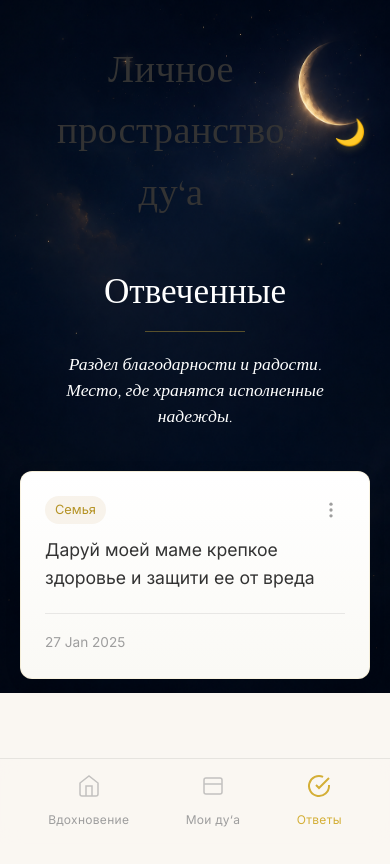
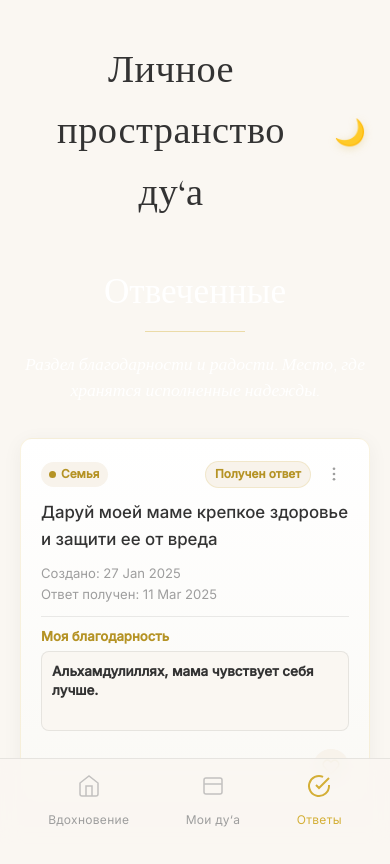
Before and after one commit to shakhabova/dua-journal, an Angular app: page /answers in a window 390 px wide. Shown: the top 864 px of the page. Built offline with nearby package versions, Linux system fonts and the light colour scheme.

Commit message:
feat: enhance dua card and answers components with new features and styles

```diff
--- a/src/app/components/dua-card/dua-card.component.html
+++ b/src/app/components/dua-card/dua-card.component.html
@@ -34,6 +34,7 @@
       <div class="card-content">
         <p class="dua-text" [class.main-text]="isMain">{{ isMain ? '"' + text + '"' : text }}</p>
         <p class="dua-ref" *ngIf="reference">{{ reference }}</p>
+        <p class="flip-hint" *ngIf="textAr && !isExporting">Нажмите, чтобы увидеть оригинал</p>
       </div>
 
       <div class="card-footer" *ngIf="(actionText || date || id) && !isExporting">
@@ -86,6 +87,7 @@
         <p class="dua-text-ar">{{ textAr }}</p>
         <p class="dua-transcription" *ngIf="transcription">{{ transcription }}</p>
         <p class="dua-ref" *ngIf="reference">{{ reference }}</p>
+        <p class="flip-hint" *ngIf="!isExporting">Нажмите, чтобы вернуться</p>
       </div>
     </div>
 
--- a/src/app/models/dua.model.ts
+++ b/src/app/models/dua.model.ts
@@ -13,7 +13,12 @@ export interface UserDua {
   id: string;
   category?: string;
   text: string;
+  textAr?: string;
+  transcription?: string;
+  reference?: string;
   dateAdded: Date;
+  answeredAt?: Date;
+  answerNote?: string;
   isAnswered: boolean;
   isCustom: boolean;
   originalDuaId?: string;
--- a/src/app/pages/answers/answers.component.css
+++ b/src/app/pages/answers/answers.component.css
@@ -17,7 +17,7 @@
 
 .emotional-header {
   text-align: center;
-  margin-bottom: 40px;
+  margin-bottom: 34px;
 }
 
 .section-title {
@@ -43,10 +43,220 @@
   margin: 0 auto;
 }
 
-.cards-list {
+.answered-list {
   display: flex;
   flex-direction: column;
-  gap: 20px;
+  gap: 14px;
+}
+
+.answer-card {
+  position: relative;
+  --answer-ink: var(--text-dark);
+  --answer-muted: var(--text-muted);
+  --answer-gold: var(--text-category);
+  background: var(--bg-answered);
+  border: 1px solid rgba(212, 175, 55, 0.15);
+  border-radius: 12px;
+  padding: 20px;
+  box-shadow: var(--shadow-soft);
+  color: var(--answer-ink);
+  transition: box-shadow 0.3s ease, border-color 0.3s ease;
+}
+
+.answer-card:hover {
+  box-shadow: var(--shadow-hover);
+}
+
+.answer-card-header {
+  display: flex;
+  align-items: center;
+  justify-content: space-between;
+  gap: 12px;
+  margin-bottom: 10px;
+}
+
+.header-actions {
+  display: inline-flex;
+  align-items: center;
+  gap: 8px;
+}
+
+.category-pill,
+.answered-pill {
+  display: inline-flex;
+  align-items: center;
+  border-radius: 999px;
+  padding: 3px 9px;
+  font-size: 0.74rem;
+  font-weight: 600;
+}
+
+.category-pill {
+  position: relative;
+  background: var(--bg-category);
+  color: var(--answer-gold);
+  padding-left: 20px;
+}
+
+.category-pill::before {
+  content: "";
+  position: absolute;
+  left: 8px;
+  width: 7px;
+  height: 7px;
+  border-radius: 50%;
+  background: var(--answer-gold);
+}
+
+.answered-pill {
+  color: var(--answer-gold);
+  background: var(--bg-category);
+  border: 1px solid rgba(212, 175, 55, 0.18);
+}
+
+.answer-menu {
+  position: relative;
+}
+
+.answer-menu summary {
+  width: 30px;
+  height: 30px;
+  border-radius: 50%;
+  display: grid;
+  place-items: center;
+  color: var(--answer-muted);
+  background: transparent;
+  cursor: pointer;
+  list-style: none;
+  transition: background 0.2s, color 0.2s;
+}
+
+.answer-menu summary::-webkit-details-marker {
+  display: none;
+}
+
+.answer-menu summary:hover {
+  color: var(--answer-ink);
+  background: var(--bg-hover);
+}
+
+.answer-menu svg {
+  width: 18px;
+  height: 18px;
+}
+
+.answer-menu-list {
+  position: absolute;
+  top: calc(100% + 8px);
+  right: 0;
+  z-index: 5;
+  min-width: 178px;
+  padding: 6px;
+  border: 1px solid var(--border-light);
+  border-radius: 8px;
+  background: var(--bg-card);
+  box-shadow: 0 4px 15px rgba(0, 0, 0, 0.1);
+}
+
+.answer-menu-list button {
+  width: 100%;
+  padding: 9px 10px;
+  border-radius: 6px;
+  color: var(--answer-muted);
+  text-align: left;
+  font-size: 0.82rem;
+  transition: background 0.2s, color 0.2s;
+}
+
+.answer-menu-list button:hover {
+  color: var(--answer-ink);
+  background: var(--bg-milky);
+}
+
+.answer-menu-list .danger {
+  color: var(--text-danger);
+}
+
+.dua-text {
+  color: var(--answer-ink);
+  font-family: var(--font-body);
+  font-size: 1.05rem;
+  font-weight: 500;
+  line-height: 1.6;
+  margin-bottom: 12px;
+}
+
+.answer-dates {
+  display: flex;
+  flex-direction: column;
+  gap: 3px;
+  color: var(--answer-muted);
+  font-size: 0.82rem;
+  line-height: 1.35;
+  padding-bottom: 12px;
+  border-bottom: 1px solid var(--border-light);
+}
+
+.gratitude-block {
+  display: grid;
+  grid-template-columns: minmax(0, 1fr) 44px;
+  gap: 10px;
+  align-items: end;
+  margin-top: 9px;
+}
+
+.gratitude-note {
+  display: block;
+}
+
+.gratitude-note span {
+  display: block;
+  color: var(--answer-gold);
+  font-size: 0.82rem;
+  font-weight: 700;
+  margin-bottom: 4px;
+}
+
+.gratitude-note textarea {
+  width: 100%;
+  min-height: 50px;
+  resize: none;
+  border: 1px solid var(--border-light);
+  border-radius: 8px;
+  padding: 10px;
+  background: var(--bg-milky);
+  color: var(--answer-ink);
+  font-family: var(--font-body);
+  font-size: 0.84rem;
+  font-weight: 600;
+  line-height: 1.45;
+  transition: border-color 0.2s, box-shadow 0.2s, padding 0.2s;
+}
+
+.gratitude-note textarea:focus {
+  outline: none;
+  border-color: rgba(212, 175, 55, 0.5);
+  box-shadow: 0 0 0 3px rgba(212, 175, 55, 0.1);
+}
+
+.gratitude-note textarea::placeholder {
+  color: var(--text-muted);
+  font-weight: 500;
+}
+
+.gratitude-heart {
+  width: 36px;
+  height: 36px;
+  border-radius: 50%;
+  display: grid;
+  place-items: center;
+  color: var(--answer-gold);
+  background: var(--bg-category);
+}
+
+.gratitude-heart svg {
+  width: 18px;
+  height: 18px;
 }
 
 .empty-state {
@@ -77,3 +287,17 @@
   background: #fff;
   border-color: rgba(212, 175, 55, 0.5);
 }
+
+@media (max-width: 520px) {
+  .emotional-subtitle {
+    max-width: 100%;
+  }
+
+  .gratitude-block {
+    grid-template-columns: 1fr;
+  }
+
+  .gratitude-heart {
+    justify-self: end;
+  }
+}
--- a/src/app/pages/answers/answers.component.html
+++ b/src/app/pages/answers/answers.component.html
@@ -5,25 +5,63 @@
     <p class="emotional-subtitle">Раздел благодарности и радости. Место, где хранятся исполненные надежды.</p>
   </div>
 
-  <div class="cards-list" *ngIf="answeredDuas().length > 0; else noAnswers">
-     <app-dua-card *ngFor="let dua of answeredDuas()"
-        [id]="dua.id"
-        [text]="dua.text"
-        [category]="dua.category"
-        [date]="dua.dateAdded"
-        [isAnswered]="true"
-        [hideAnswerAction]="true"
-        (editClicked)="openEditModal($event)"
-        (deleteClicked)="deleteDua($event)"
-        (unmarkAnswered)="unmarkAnswered($event)">
-     </app-dua-card>
+  <div class="answered-list" *ngIf="answeredDuas().length > 0; else noAnswers">
+    <article class="answer-card" *ngFor="let dua of answeredDuas()">
+      <div class="answer-card-header">
+        <span class="category-pill" *ngIf="dua.category">{{ dua.category }}</span>
+        <div class="header-actions">
+          <span class="answered-pill">Получен ответ</span>
+          <details class="answer-menu">
+            <summary aria-label="Действия">
+              <svg viewBox="0 0 24 24" fill="currentColor">
+                <circle cx="12" cy="5" r="1.8"></circle>
+                <circle cx="12" cy="12" r="1.8"></circle>
+                <circle cx="12" cy="19" r="1.8"></circle>
+              </svg>
+            </summary>
+            <div class="answer-menu-list">
+              <button type="button" (click)="openEditModal(dua.id)">Редактировать</button>
+              <button type="button" (click)="unmarkAnswered(dua.id)">Вернуть в активные</button>
+              <button type="button" class="danger" (click)="deleteDua(dua.id)">Удалить</button>
+            </div>
+          </details>
+        </div>
+      </div>
+
+      <p class="dua-text">{{ dua.text }}</p>
+
+      <div class="answer-dates">
+        <span>Создано: {{ dua.dateAdded | date:'d MMM yyyy' }}</span>
+        <span>Ответ получен: {{ (dua.answeredAt || dua.dateAdded) | date:'d MMM yyyy' }}</span>
+      </div>
+
+      <div class="gratitude-block">
+        <label class="gratitude-note">
+          <span>Моя благодарность</span>
+          <textarea
+            [ngModel]="dua.answerNote || ''"
+            (ngModelChange)="updateAnswerNote(dua.id, $event)"
+            maxlength="180"
+            rows="3"
+            placeholder="Альхамдулиллях, я увидела в этом милость и поддержку.">
+          </textarea>
+        </label>
+
+        <div class="gratitude-heart" aria-hidden="true">
+          <svg viewBox="0 0 24 24" fill="none" stroke="currentColor" stroke-width="2">
+            <path d="M20.8 4.6a5.5 5.5 0 0 0-7.8 0L12 5.6l-1-1a5.5 5.5 0 0 0-7.8 7.8l1 1L12 21l7.8-7.6 1-1a5.5 5.5 0 0 0 0-7.8Z"></path>
+          </svg>
+        </div>
+      </div>
+
+    </article>
   </div>
 
   <ng-template #noAnswers>
     <div class="empty-state">
       <div class="icon">✨</div>
-      <p>Здесь пока пусто, но каждая ду‘а будет услышана в свое время.</p>
-      <a routerLink="/my-duas" class="action-btn-link">Перейти к моим ду‘а</a>
+      <p>Здесь пока пусто, но каждая ду’а будет услышана в свое время.</p>
+      <a routerLink="/my-duas" class="action-btn-link">Перейти к моим ду’а</a>
     </div>
   </ng-template>
 
--- a/src/app/pages/answers/answers.component.ts
+++ b/src/app/pages/answers/answers.component.ts
@@ -1,14 +1,14 @@
 import { Component, inject, computed } from '@angular/core';
 import { CommonModule } from '@angular/common';
+import { FormsModule } from '@angular/forms';
 import { DuaService } from '../../services/dua.service';
-import { DuaCardComponent } from '../../components/dua-card/dua-card.component';
 import { RouterModule } from '@angular/router';
 import { AddDuaModalComponent } from '../../components/add-dua-modal/add-dua-modal.component';
 
 @Component({
   selector: 'app-answers',
   standalone: true,
-  imports: [CommonModule, DuaCardComponent, RouterModule, AddDuaModalComponent],
+  imports: [CommonModule, FormsModule, RouterModule, AddDuaModalComponent],
   templateUrl: './answers.component.html',
   styleUrl: './answers.component.css'
 })
@@ -54,4 +54,8 @@ export class AnswersComponent {
   unmarkAnswered(id: string) {
     this.duaService.unmarkAsAnswered(id);
   }
+
+  updateAnswerNote(id: string, note: string) {
+    this.duaService.updateAnswerNote(id, note);
+  }
 }
--- a/src/app/pages/home/home.component.ts
+++ b/src/app/pages/home/home.component.ts
@@ -1,13 +1,14 @@
-import { Component, inject, signal } from '@angular/core';
+import { Component, computed, inject } from '@angular/core';
 import { CommonModule } from '@angular/common';
 import { DuaService } from '../../services/dua.service';
 import { DuaCardComponent } from '../../components/dua-card/dua-card.component';
+import { AddDuaModalComponent } from '../../components/add-dua-modal/add-dua-modal.component';
 import { Dua } from '../../models/dua.model';
 
 @Component({
   selector: 'app-home',
   standalone: true,
-  imports: [CommonModule, DuaCardComponent],
+  imports: [CommonModule, DuaCardComponent, AddDuaModalComponent],
   templateUrl: './home.component.html',
   styleUrl: './home.component.css'
 })
@@ -18,14 +19,34 @@ export class HomeComponent {
   quranDuas: Dua[] = this.duaService.getLibraryDuas().filter(d => d.source === 'Quran');
   sunnahDuas: Dua[] = this.duaService.getLibraryDuas().filter(d => d.source === 'Sunnah');
 
-  addedDuaIds = signal<Set<string>>(new Set());
+  addedDuaIds = computed(() => {
+    const ids = this.duaService.userDuas()
+      .map(dua => dua.originalDuaId)
+      .filter((id): id is string => !!id);
+    return new Set(ids);
+  });
+  isCategoryModalOpen = false;
+  selectedLibraryDua: Dua | null = null;
 
   addToMyDuas(dua: Dua) {
-    this.duaService.addUserDua(dua.textRu, dua.source === 'Quran' ? 'Коран' : 'Сунна');
-    this.addedDuaIds.update(set => {
-      const newSet = new Set(set);
-      newSet.add(dua.id);
-      return newSet;
+    this.selectedLibraryDua = dua;
+    this.isCategoryModalOpen = true;
+  }
+
+  closeCategoryModal() {
+    this.isCategoryModalOpen = false;
+    this.selectedLibraryDua = null;
+  }
+
+  saveLibraryDua(data: { text: string, category: string }) {
+    const dua = this.selectedLibraryDua;
+    if (!dua) return;
+
+    this.duaService.addUserDua(data.text, data.category, dua.id, {
+      textAr: dua.textAr,
+      transcription: dua.transcription,
+      reference: dua.reference
     });
+    this.closeCategoryModal();
   }
 }
--- a/src/app/pages/my-duas/my-duas.component.html
+++ b/src/app/pages/my-duas/my-duas.component.html
@@ -33,6 +33,9 @@
      <app-dua-card *ngFor="let dua of filteredDuas()"
         [id]="dua.id"
         [text]="dua.text"
+        [textAr]="dua.textAr"
+        [transcription]="dua.transcription"
+        [reference]="dua.reference"
         [category]="dua.category"
         [date]="dua.dateAdded"
         [isAnswered]="!dua.isAnswered ? false : true"
--- a/src/app/services/dua.service.ts
+++ b/src/app/services/dua.service.ts
@@ -113,6 +113,8 @@ export class DuaService {
       category: 'Семья',
       text: 'Даруй моей маме крепкое здоровье и защити ее от вреда',
       dateAdded: new Date(2025, 0, 27),
+      answeredAt: new Date(2025, 2, 11),
+      answerNote: 'Альхамдулиллях, мама чувствует себя лучше.',
       isAnswered: true,
       isCustom: true
     },
@@ -137,27 +139,36 @@ export class DuaService {
     return this.libraryDuas[0];
   }
 
-  addUserDua(text: string, category: string = '') {
+  addUserDua(
+    text: string,
+    category: string = '',
+    originalDuaId?: string,
+    sourceDetails?: Pick<Dua, 'textAr' | 'transcription' | 'reference'>
+  ) {
     const newDua: UserDua = {
       id: 'u' + Date.now().toString(),
       text,
+      textAr: sourceDetails?.textAr,
+      transcription: sourceDetails?.transcription,
+      reference: sourceDetails?.reference,
       category,
       dateAdded: new Date(),
       isAnswered: false,
-      isCustom: true
+      isCustom: true,
+      originalDuaId
     };
     this.userDuas.update(duas => [newDua, ...duas]);
   }
 
   markAsAnswered(id: string) {
     this.userDuas.update(duas =>
-      duas.map(dua => dua.id === id ? { ...dua, isAnswered: true } : dua)
+      duas.map(dua => dua.id === id ? { ...dua, isAnswered: true, answeredAt: dua.answeredAt ?? new Date() } : dua)
     );
   }
 
   unmarkAsAnswered(id: string) {
     this.userDuas.update(duas =>
-      duas.map(dua => dua.id === id ? { ...dua, isAnswered: false } : dua)
+      duas.map(dua => dua.id === id ? { ...dua, isAnswered: false, answeredAt: undefined } : dua)
     );
   }
 
@@ -167,6 +178,12 @@ export class DuaService {
     );
   }
 
+  updateAnswerNote(id: string, answerNote: string) {
+    this.userDuas.update(duas =>
+      duas.map(dua => dua.id === id ? { ...dua, answerNote } : dua)
+    );
+  }
+
   deleteUserDua(id: string) {
     this.userDuas.update(duas =>
       duas.filter(dua => dua.id !== id)
--- a/src/styles.css
+++ b/src/styles.css
@@ -59,7 +59,7 @@ html, body {
 
 body {
   font-family: var(--font-body);
-  background: var(--bg-milky) url('/bg-home.png') top center / 100% auto fixed no-repeat;
+  background: var(--bg-milky);
   color: var(--text-dark);
   line-height: 1.6;
   -webkit-font-smoothing: antialiased;
```
Also changed, not shown: src/app/components/dua-card/dua-card.component.css (+8 -0 lines), src/app/pages/home/home.component.html (+8 -0 lines).
